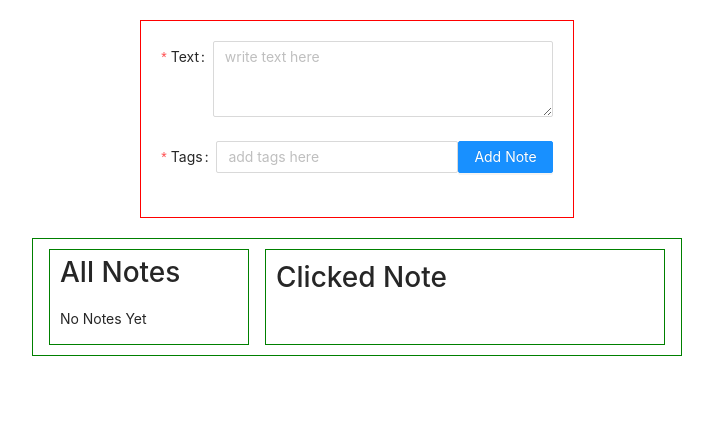
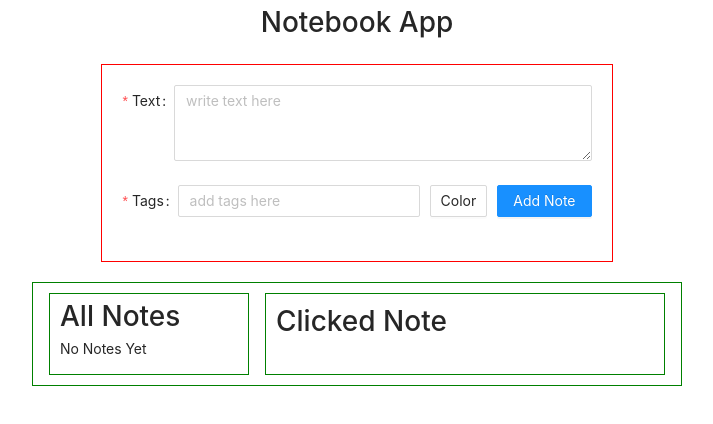
Before and after one commit to mab98/ts-notebook, a React (Create React App) app: page / in a window 1280 px wide. Shown: the top 424 px of the page, without its empty margins (283-996 px from the left). Built offline with nearby package versions, Linux system fonts and the light colour scheme.

Commit message:
added color picker

```diff
--- a/src/App.css
+++ b/src/App.css
@@ -22,27 +22,27 @@
   padding: 10px 0;
 }
 
+.all-notes {
+  border: 1px solid green;
+  width: 200px;
+}
+
 .all-notes h1,
 .all-notes #no-note {
   padding: 0 10px;
 }
 
-.all-notes {
+.clicked-note-container {
   border: 1px solid green;
-  width: 200px;
+  width: 400px;
+  padding: 5px 10px;
 }
 
 .clicked-note {
   border: 1px solid green;
   padding: 5px;
-  margin: 5px;
   overflow: hidden;
   word-break: break-all;
-}
-.clicked-note-container {
-  border: 1px solid green;
-  width: 400px;
-  padding: 5px 10px;
 }
 
 .note {
@@ -52,6 +52,21 @@
   overflow: hidden;
   padding: 5px;
 }
+
 .note:hover {
   background: yellow;
 }
+
+.color-button {
+  padding: 0 10px;
+  margin: 0 10px;
+}
+
+h1,
+h2,
+h3,
+h4,
+h5,
+h6 {
+  margin-bottom: 0;
+}
--- a/src/App.tsx
+++ b/src/App.tsx
@@ -2,17 +2,20 @@ import React, { useState } from "react"
 import './App.css';
 import AddNote from './components/AddNote';
 import DisplayNotes from "./components/DisplayNotes";
+import Header from "./components/Header";
 
 export interface INote {
   id: string;
   text: string;
   tags: string;
+  selectedColor: string;
 }
 
 const App: React.FC = () => {
   const [notes, setNotes] = useState<INote[]>([]);
   return (
     <div className="App">
+      <Header />
       <AddNote notes={notes} setNotes={setNotes} />
       <DisplayNotes notes={notes} />
     </div>
--- a/src/components/AddNote.tsx
+++ b/src/components/AddNote.tsx
@@ -3,6 +3,8 @@ import { v4 as uuidv4 } from 'uuid';
 import { Form, Input, Button, Row, Col } from 'antd';
 import TextArea from "antd/lib/input/TextArea";
 import { INote } from '../App';
+import { ColorResult, CompactPicker } from 'react-color';
+import Tippy from '@tippyjs/react';
 
 interface AddNoteProps {
     notes: INote[];
@@ -12,22 +14,25 @@ interface AddNoteProps {
 const AddNote: React.FC<AddNoteProps> = ({ notes, setNotes }) => {
     const [text, setText] = useState('');
     const [tags, setTags] = useState('');
+    const [selectedColor, setSelectedColor] = useState('#fff');
 
     const handleTextChange = (e: React.ChangeEvent<HTMLTextAreaElement>): void => setText(e.target.value)
 
     const handleTagsChange = (e: React.ChangeEvent<HTMLInputElement>): void => setTags(e.target.value)
 
     const addNote = (): void => {
-        setNotes([...notes, { id: uuidv4(), text, tags }]);
+        setNotes([...notes, { id: uuidv4(), text, tags, selectedColor }]);
         form.resetFields();
         setText('');
         setTags('');
+        setSelectedColor('#fff');
     }
 
     const [form] = Form.useForm();
     const [fields] = useState([
         { name: ['text'], value: text },
         { name: ['tags'], value: tags },
+        { name: ['selectedColor'], value: selectedColor },
     ]);
 
     return (
@@ -44,6 +49,11 @@ const AddNote: React.FC<AddNoteProps> = ({ notes, setNotes }) => {
                     </Col>
                     <Col>
                         <Form.Item>
+                            <Tippy interactive={true} content={
+                                <CompactPicker color={selectedColor} onChangeComplete={(color: ColorResult) => setSelectedColor(color.hex)} />
+                            }>
+                                <Button className='color-button' style={{ backgroundColor: selectedColor }}> Color </Button>
+                            </Tippy>
                             <Button type="primary" htmlType="submit"> Add Note </Button>
                         </Form.Item>
                     </Col>
--- a/src/components/AllNotes.tsx
+++ b/src/components/AllNotes.tsx
@@ -1,3 +1,4 @@
+import * as React from 'react';
 import { INote } from '../App';
 import Note from './Note';
 
--- a/src/components/ClickedNote.tsx
+++ b/src/components/ClickedNote.tsx
@@ -1,3 +1,4 @@
+import * as React from 'react';
 import { INote } from '../App';
 
 const ClickedNote: React.FC<{ note: INote }> = ({ note }) => {
@@ -5,7 +6,7 @@ const ClickedNote: React.FC<{ note: INote }> = ({ note }) => {
     <div className='clicked-note-container'>
       <h1>Clicked Note</h1>
       {note ?
-        <div className='clicked-note'>
+        <div className='clicked-note' style={{ backgroundColor: note.selectedColor }}>
           <h3><strong>{note ? note.tags : null}</strong></h3>
           <hr />
           <p>{note ? note.text : null}</p>
--- a/src/components/DisplayNotes.tsx
+++ b/src/components/DisplayNotes.tsx
@@ -1,3 +1,4 @@
+import * as React from 'react';
 import { useState } from 'react';
 import { INote } from '../App';
 import AllNotes from './AllNotes';
--- /dev/null
+++ b/src/components/Header.tsx
@@ -0,0 +1,12 @@
+import React from 'react'
+import '../App.css';
+
+const Header = () => {
+  return (
+    <header className="header">
+      <h1><span className="header-logo-text">Notebook App</span></h1>
+    </header>
+  )
+}
+
+export default Header
--- a/src/components/Note.tsx
+++ b/src/components/Note.tsx
@@ -1,9 +1,9 @@
-
+import * as React from 'react';
 import { INote } from '../App';
 
 const Note: React.FC<{ note: INote, setClickedNote: Function }> = ({ note, setClickedNote }) => {
   return (
-    <div className="note" onClick={() => setClickedNote(note)}>
+    <div className="note" style={{ backgroundColor: note.selectedColor }} onClick={() => setClickedNote(note)}>
       <h3><strong>{note.tags}</strong></h3>
       <p>{note.text.slice(0, 25)} ...</p>
     </div>
```
Also changed, not shown: package.json (+6 -1 lines), 2 other files (tests, documents, lock files or other folders).
